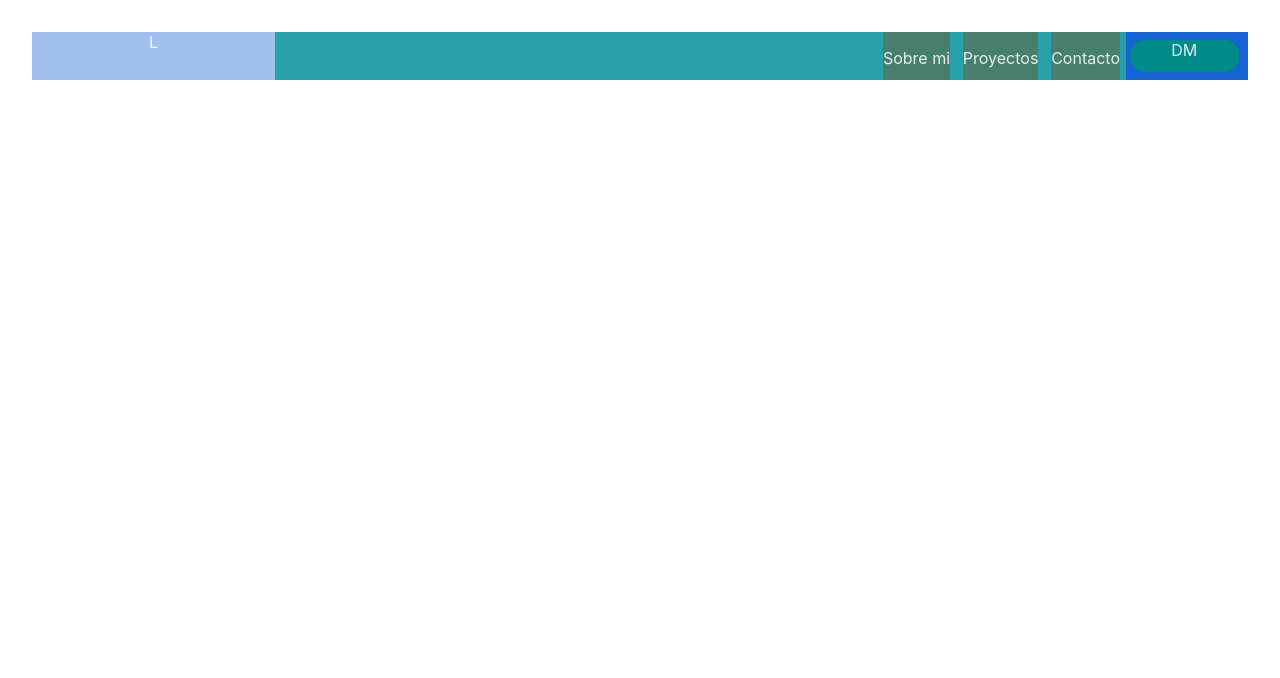
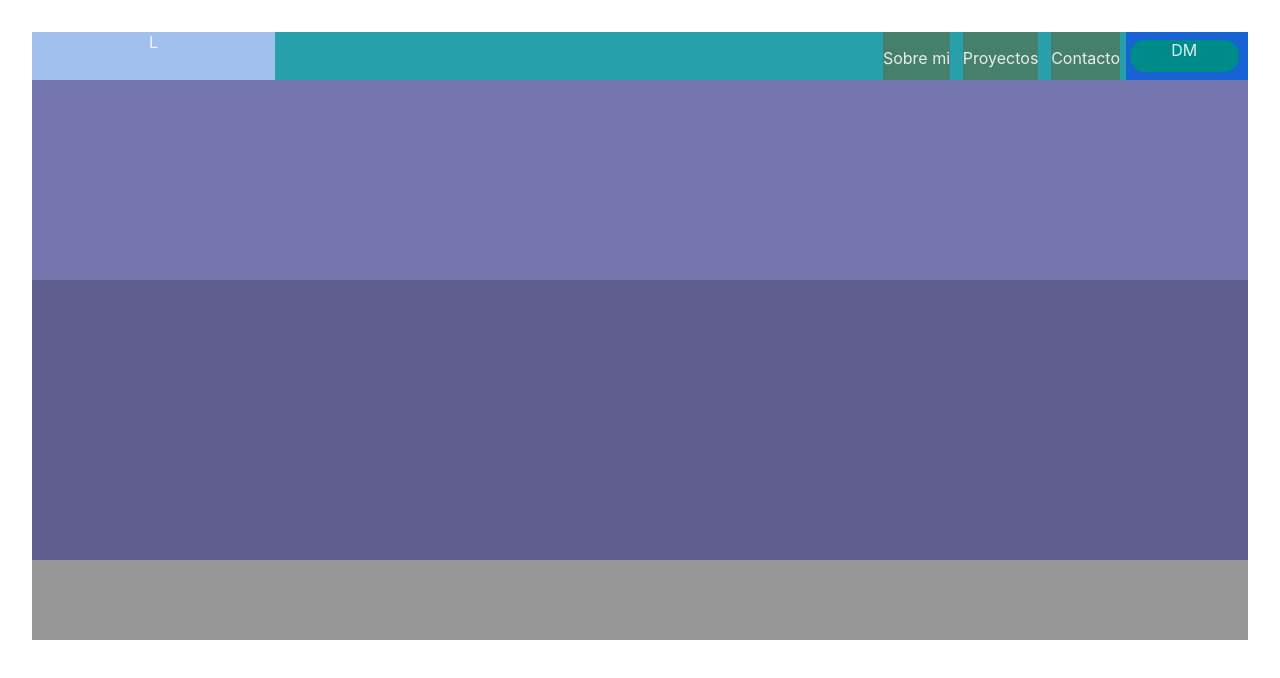
Before and after one commit to agustinfraile/Portfolio, a React (Vite) app: page / in a window 1280 px wide. Shown: the top 678 px of the page. Built offline with nearby package versions, Linux system fonts and the light colour scheme.

Commit message:
creando componente de intro

```diff
--- a/src/pages/About/About.jsx
+++ b/src/pages/About/About.jsx
@@ -1,4 +1,5 @@
-import React from 'react'
+import React from 'react';
+import './About.css';
 
 const About = () => {
   return (
--- a/src/pages/Error/Error.css
+++ b/src/pages/Error/Error.css
@@ -0,0 +1,3 @@
+h1 {
+    color: #000;
+}
--- a/src/pages/Error/Error.jsx
+++ b/src/pages/Error/Error.jsx
@@ -1,8 +1,17 @@
-import React from 'react'
+import React from 'react';
+import { Link } from 'react-router-dom';
+import './Error.css'
 
 const Error = () => {
   return (
-    <div>Error</div>
+    <div>
+      <h1>ERROR: REDIRIGIRSE A </h1>
+      <Link to='/'>
+        <button>HOME</button>
+      </Link>
+
+    </div>
+
   )
 }
 
--- a/src/pages/Home/Home.jsx
+++ b/src/pages/Home/Home.jsx
@@ -1,12 +1,14 @@
 import React from 'react'
 import NavBar from '../../components/NavBar/NavBar'
 import About from '../About/About'
+import Intro from '../Intro/Intro'
 
 
 const Home = () => {
   return (
     <div>
        <NavBar />
+       <Intro />
        <About/>
     </div>
   )
--- /dev/null
+++ b/src/pages/Intro/Intro.css
@@ -0,0 +1,17 @@
+.intro_cnt {
+    width: 100%;
+    height: 70vh;
+    background-color: rgba(0, 0, 0, 0.413);
+}
+
+.first_cnt {
+    background-color: rgba(0, 0, 255, 0.227);
+    width: 100%;
+    height: 25vh;
+}
+
+.sec_cnt {
+    background-color: rgba(0, 0, 128, 0.386);
+    width: 100%;
+    height: 35vh;
+}
--- /dev/null
+++ b/src/pages/Intro/Intro.jsx
@@ -0,0 +1,17 @@
+import React from 'react';
+import './Intro.css'
+
+const Intro = () => {
+  return (
+    <div className='intro_cnt'>
+        <div className='first_cnt'>
+
+        </div>
+        <div className='sec_cnt'>
+
+        </div>
+    </div>
+  )
+}
+
+export default Intro
```
